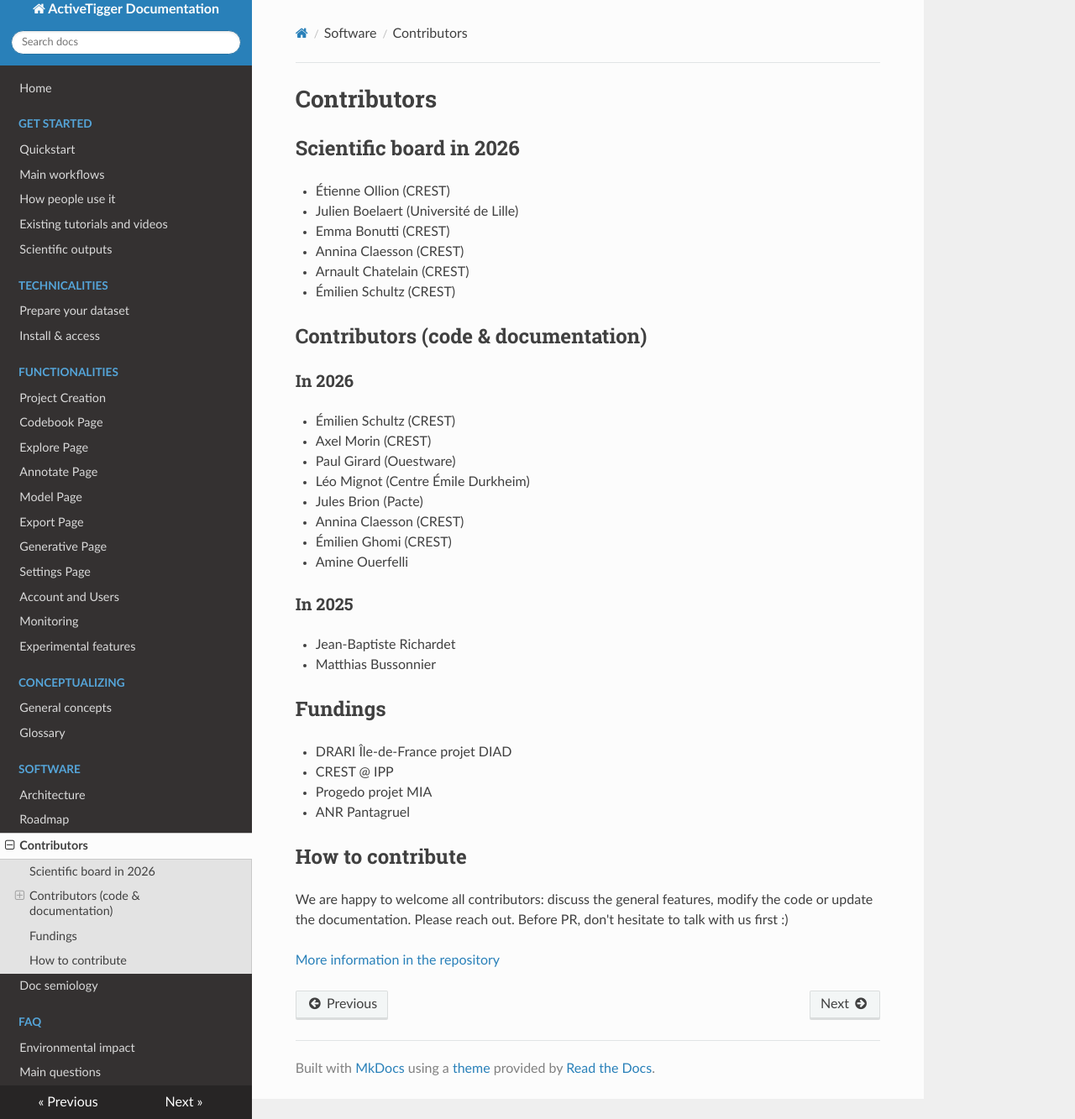
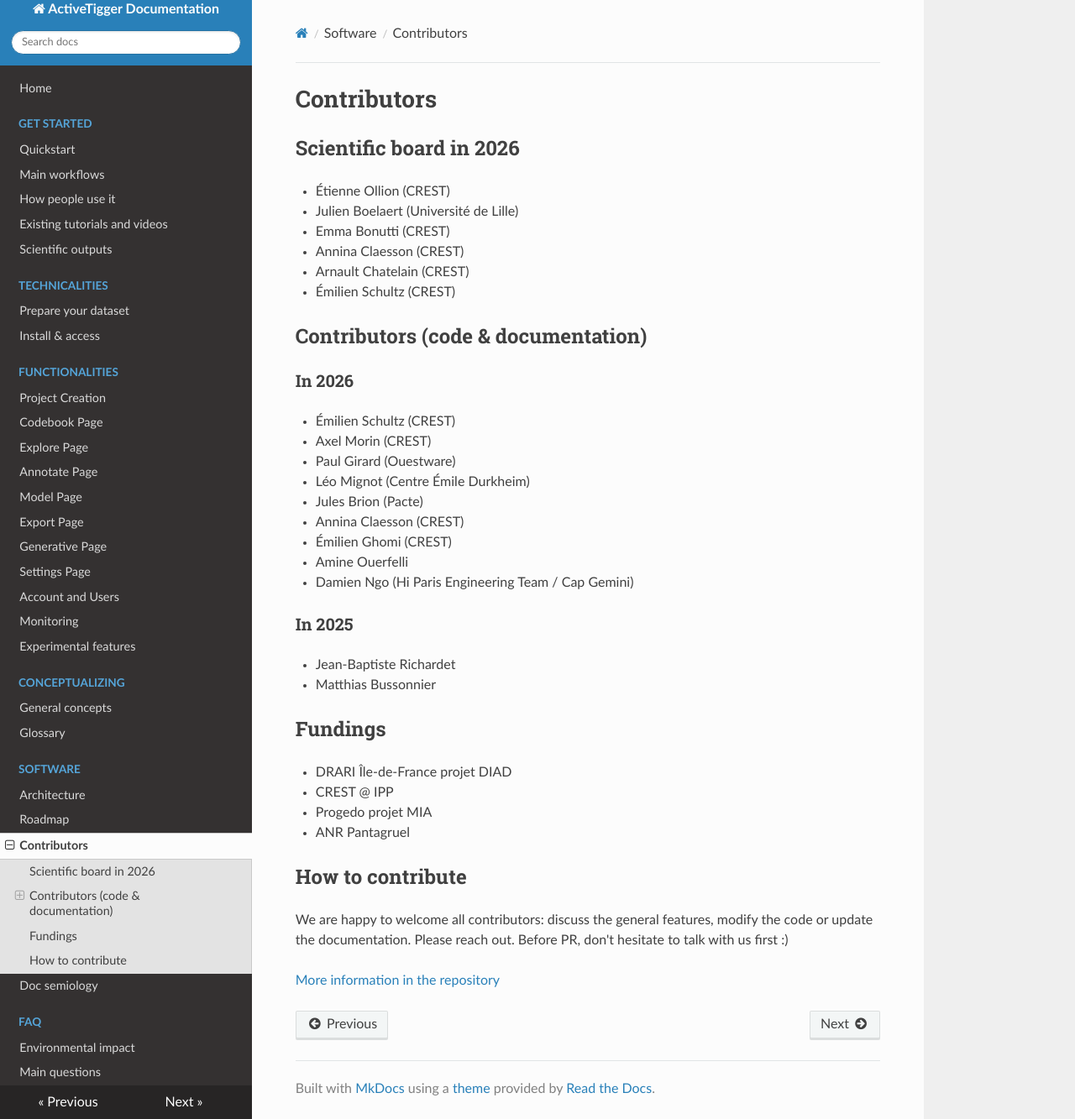
Before and after one commit to activetigger/documentation, an MkDocs documentation site: the page built from docs/software/contributors.md, in a window 1280 px wide and 1333 px high. Shown: the whole window at 84% size. Built offline with MkDocs 1.6.1, drawn with Linux system fonts in a browser that asks for light colours; nearby versions of some CDN libraries.

Commit message:
contributor

```diff
--- a/docs/software/contributors.md
+++ b/docs/software/contributors.md
@@ -21,6 +21,7 @@
 - Annina Claesson (CREST)
 - Émilien Ghomi (CREST)
 - Amine Ouerfelli
+- Damien Ngo (Hi Paris Engineering Team / Cap Gemini)
 
 ### In 2025
 
```
